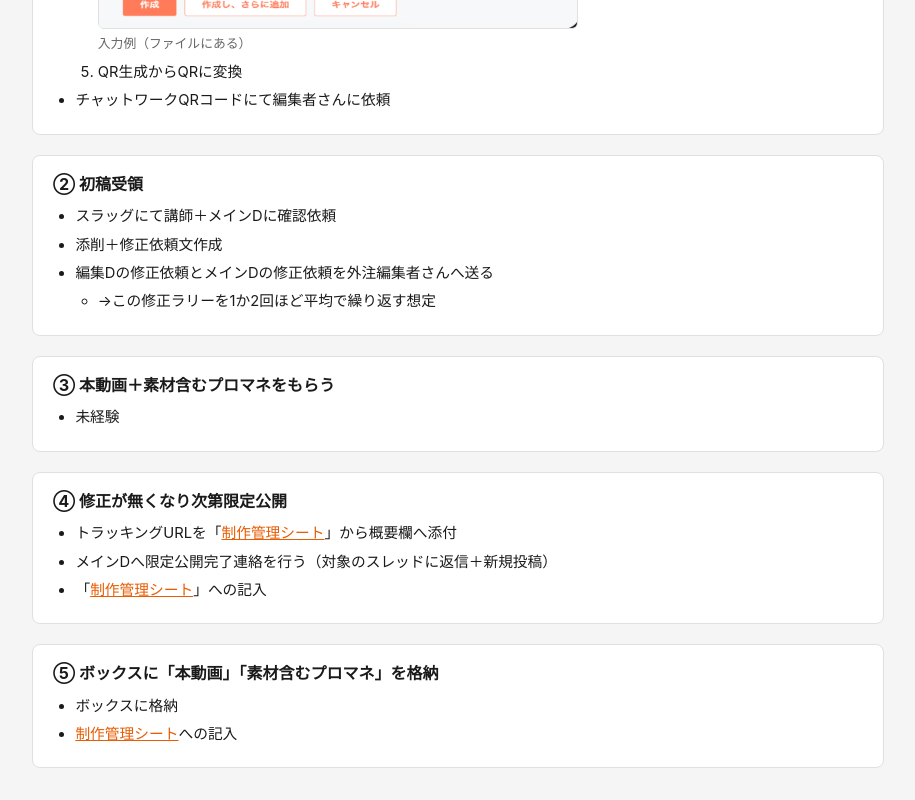
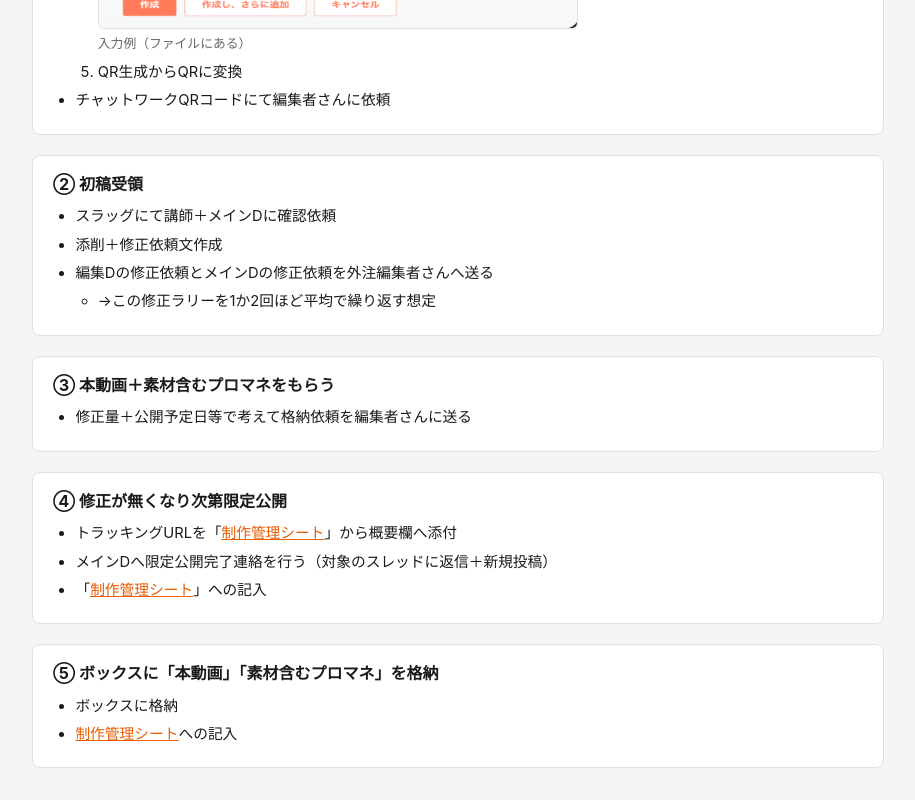
Before and after one commit to TatsuyaFushimi/flare-links, a plain HTML site: page memo.html in a window 1280 px wide. Shown: the part 1003-1803 px from the top of the page, without its empty margins (182-1097 px from the left). Drawn offline with Linux system fonts and the light colour scheme.

Commit message:
Flare Links: 入社時メモ③の「未経験」を格納依頼の手順に差し替え
Co-Authored-By: Claude Opus 5.5 <noreply@anthropic.com>

```diff
--- a/memo.html
+++ b/memo.html
@@ -56,7 +56,7 @@
     <section class="memo-step">
       <h3>③ 本動画＋素材含むプロマネをもらう</h3>
       <ul>
-        <li>未経験</li>
+        <li>修正量＋公開予定日等で考えて格納依頼を編集者さんに送る</li>
       </ul>
     </section>
 
```
